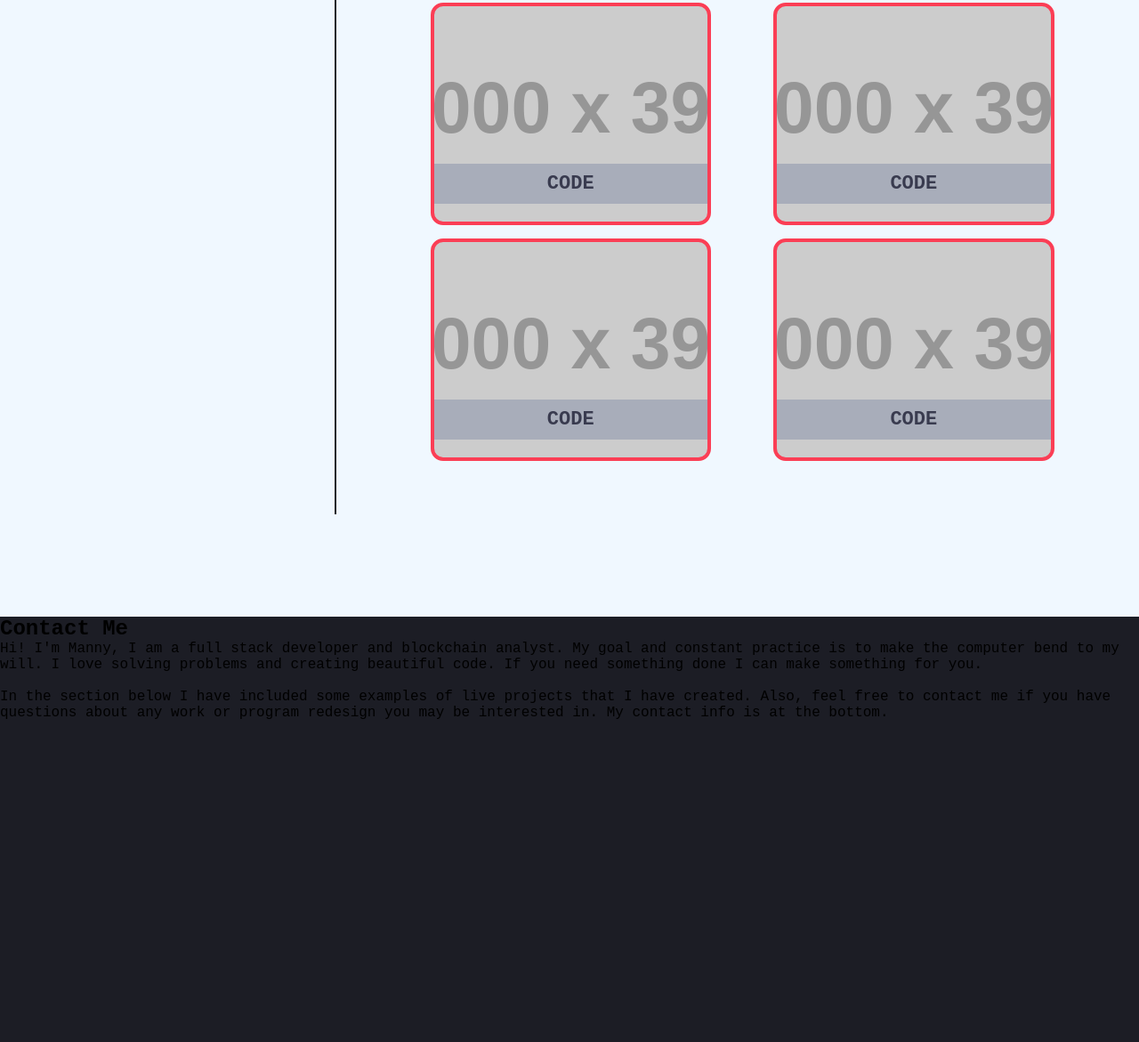
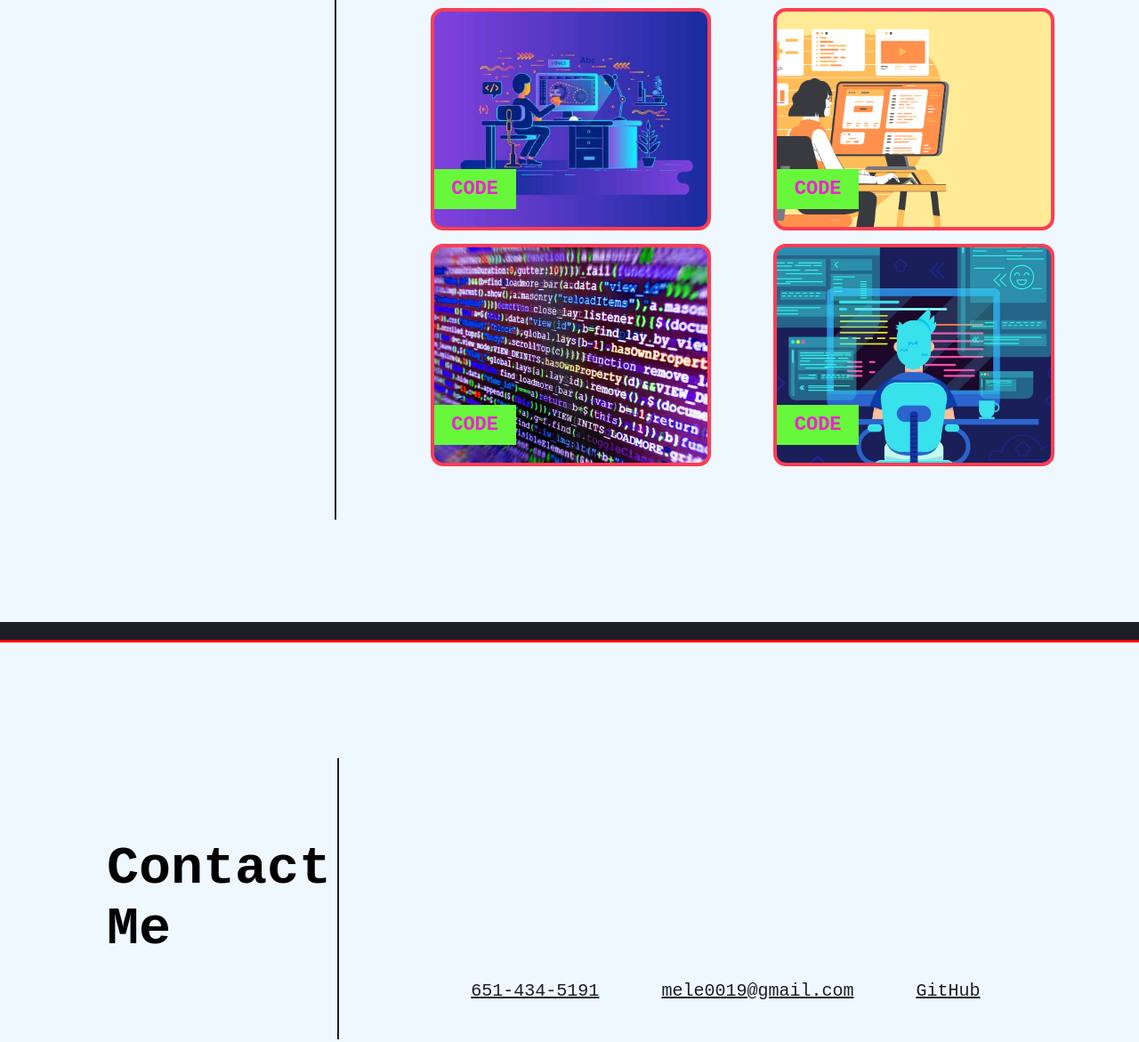
Before and after one commit to mmelendez3/Portfolio, a plain HTML site: page index.html in a window 1280 px wide. Shown: the part 1607-2778 px from the top of the page at 89% size. Before the commit the page ends 2417 px from the top, so only its background shows below. Drawn offline with Linux system fonts and the light colour scheme; placeholder pictures from the web are drawn by us.

Commit message:
add style to contact section

```diff
--- a/assets/css/style.css
+++ b/assets/css/style.css
@@ -75,15 +75,18 @@ header nav ul a {
     font-family: 'Gill Sans', 'Gill Sans MT', Calibri, 'Trebuchet MS', sans-serif;
     border-radius: 12px;
     padding: 5px 10px;
+    border: 1.5px solid red;
 
 }
 /* about me section */
+
 .about-me {
     background-color: aliceblue;
     display: flex;
     flex-wrap: wrap;
     margin-top: 20px;
     padding: 130px 70px 90px 70px;
+    border-top: 3px solid red;
 }
 
 .about-title {
@@ -98,8 +101,9 @@ header nav ul a {
 .about-info {
     width: 60%;
     font-size: 18px;
-    line-height: 1.7;;
+    line-height: 1.7;
 }
+
 /* work section */
 
 .work-section {
@@ -108,6 +112,7 @@ header nav ul a {
     flex-wrap: wrap;
     margin-top: 20px;
     padding: 130px 70px 90px 70px;
+    border-top: 3px solid red;
 
 }
 
@@ -134,13 +139,10 @@ main {
     border-bottom: 3px solid #393b4f;
   }
 
-  /* flex parent */
+
   .flex-container {
-    /* create flexbox */
     display: flex;
-    /* instruct it to break onto next line if it runs out of space */
     flex-wrap: wrap;
-    /* put all unused space between items */
     justify-content: space-between;
     width: 100%;
   }
@@ -163,43 +165,44 @@ main {
     flex-direction: row;
   }
 
-  /* flex child */
+
   .flex-item {
-    /* make each one 45%, putting 10% between each element on the page */
+
     width: 45%;
-    /* rounded corners */
     border-radius: 14px;
     border: 4px solid #fb3e55;
     background-color: #393b4f;
     font-size: 22px;
     font-weight: bold;
-
-    /* put space between each one vertically */
     margin-bottom: 15px;
-
-    /* for files in local images folder, use url('../images/file-name.jpg') */
     background-image: url('https://via.placeholder.com/1000/393b4f/fb3e55?text=Placeholder');
-
-    /* tell background to fit box no matter what */
     background-size: cover;
-
-    /* crop it at the center */
     background-position: center;
-
-    /* padding top and bottom 20px, 0 for left/right */
     padding: 20px 0;
-
-    /* set minimum heigh value so there's room */
     min-height: 250px;
-
-    /* rather than use position...use flexbox and create column instead of row */
     display: flex;
     flex-direction: column;
   }
 
-  /* for text area inside of flex item */
+  #flex-item2 {
+    background-image: url("../images/softwareengineer.jpeg");
+
+  }
+  #flex-item3 {
+    background-image: url("../images/software-skills.png");
+
+  }
+  #flex-item4 {
+    background-image: url("../images/computer_code.jpg");
+
+  }
+  #flex-item5 {
+    background-image: url("../images/mancomputer.jpeg");
+
+  }
+
+
   .flex-item span {
-    /* pushes element to bottom of flex item */
     margin-top: auto;
     width: 100%;
     background-color: #a8adba;
@@ -208,7 +211,7 @@ main {
     text-align: center;
   }
 
-  .big-flex-item span {
+  .big-flex-item span, .flex-item span {
     margin-top: auto;
     width: 30%;
     background-color: #67f83b;
@@ -217,3 +220,55 @@ main {
     text-align: center;
 
   }
+
+  /* Contact Section */
+
+  .contact-section {
+    background-color: aliceblue;
+    display: flex;
+    flex-wrap: wrap;
+    margin-top: 20px;
+    padding: 130px 70px 90px 30px;
+    border-top: 3px solid red;
+  }
+
+  .contact-title {
+    width: 23%;
+    border-right: 2px solid #1c1d25;
+    font-size: 40px;
+    padding: 90px 10px;
+    margin: 0px 80px 25px;
+  }
+
+  .contact-info {
+    width: 60%;
+    font-size: 18px;
+    line-height: 1.7;
+    display: flex;
+    justify-content: space-around;
+    align-items: flex-end;
+    margin-bottom: 55px;
+  }
+
+  .contact-info span {
+      font-size: 22px;
+      font-weight: bold;
+  }
+
+  .contact-info nav {
+    margin: 7px 0;
+  }
+
+  .contact-info nav ul {
+    display: flex;
+    flex-wrap: wrap;
+    justify-content: space-between;
+    align-items: center;
+    list-style: none;
+  }
+
+  .contact-info nav ul a {
+    padding: 10px 35px;
+    color: #1c1d25;
+    font-size: 20px;
+  }
--- a/index.html
+++ b/index.html
@@ -87,23 +87,23 @@
 
                 <div class="flex-container">
 
-                  <div class="big-flex-item">
+                  <div class="big-flex-item" onclick="location.href='https://mmelendez3.github.io/run-buddy/'">
                     <span>HTML/CSS</span>
                   </div>
 
-                  <div class="flex-item">
+                  <div class="flex-item" id="flex-item2">
                     <span>CODE</span>
                   </div>
 
-                  <div class="flex-item">
+                  <div class="flex-item" id="flex-item3">
                     <span>CODE</span>
                   </div>
 
-                  <div class="flex-item">
+                  <div class="flex-item" id="flex-item4">
                     <span>CODE</span>
                   </div>
 
-                  <div class="flex-item">
+                  <div class="flex-item" id="flex-item5">
                     <span>CODE</span>
                   </div>
 
@@ -116,29 +116,27 @@
     </section>
 
     <!-- contact -->
-    <section class="contact" id="contact">
+    <section class="contact-section" id="contact-me">
 
         <div class="contact-title">
-
-         <h2>Contact Me</h2>
-
+        <h2>Contact Me</h2>
         </div>
 
-        <div class="contact-info">
-
-            <p>
-             Hi! I'm Manny, I am a full stack developer and blockchain analyst. My goal and constant practice is to make the computer bend to my will. I love solving problems and creating beautiful code.  If you need something done I can make something for you.
-            </p>
-            <br>
-
-            <p>
-                In the section below I have included some examples of live projects that I have created. Also, feel free to contact me if you have questions about any work or program redesign you may be interested in. My contact info is at the bottom.
-
-
-            </p>
-
-        </div>
-
+       <div class="contact-info">
+        <nav>
+            <ul>
+                <li>
+                    <a href="tel:651-434-5191">651-434-5191</a>
+                </li>
+                <li>
+                    <a href="mailto: mele0019@gmail.com">mele0019@gmail.com</a>
+                </li>
+                <li>
+                    <a href="https://github.com/mmelendez3" >GitHub</a>
+                </li>
+            </ul>
+        </nav>
+    </div>
     </section>
 
 
```
Also changed, not shown: assets/images/computer_code.jpg (renamed from assets/images/compcode.jpg), assets/images/hero-background.jpeg (deleted).
